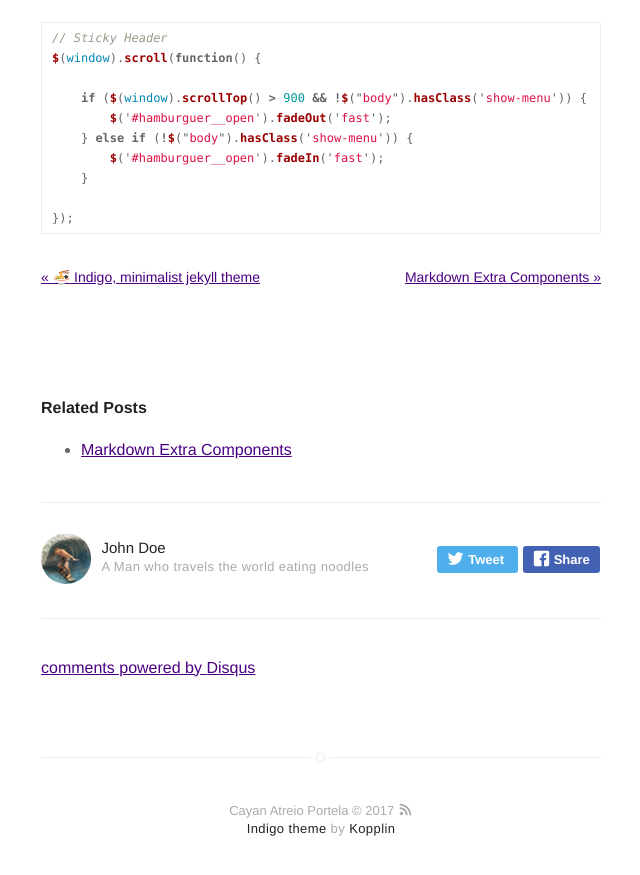
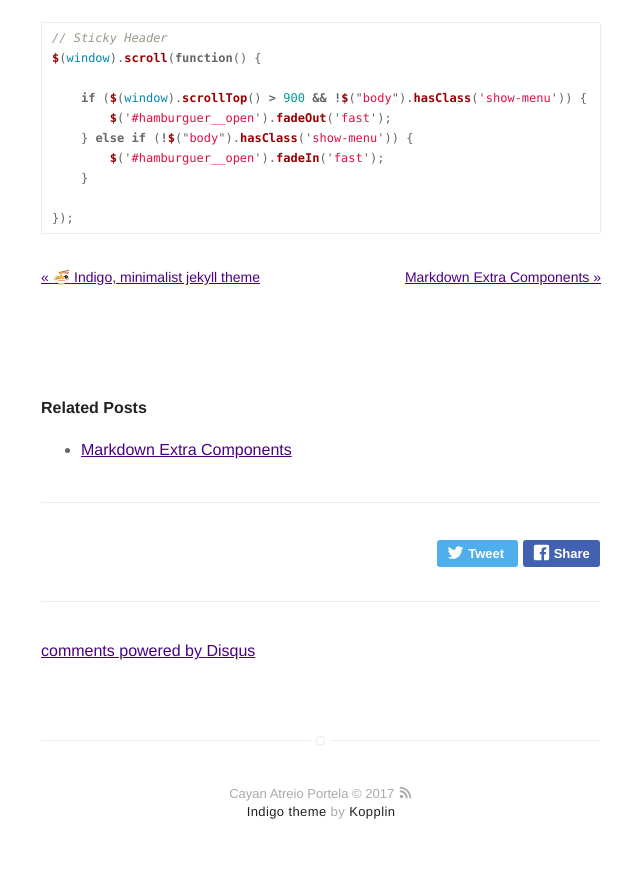
Before and after one commit to Cayan-Portela/cayan-portela.github.io, a Jekyll site: the page built from _posts/2016-02-24-markdown-common-elements.markdown, in a window 1280 px wide and 900 px high, scrolled down 5569 px. Shown: the top 875 px of the window, without its empty margins (319-959 px from the left). Built offline with Jekyll 4.4.1, drawn with Linux system fonts in a browser that asks for light colours; emoji names are drawn with the system emoji font; comment, search, counter and statistics services are not loaded; some of the changed lines change nothing that is shown.

Commit message:
Update _config.yml

```diff
--- a/_config.yml
+++ b/_config.yml
@@ -56,13 +56,13 @@ github: cayan-portela
 # vimeo: myvimeo
 email: cayanportela@hotmail.com
 
-authors:
-    johndoe:
-        name: John Doe
-        bio: A Man who travels the world eating noodles
-        external-image: false
-        picture: assets/images/perfil.jpg
-        twitter: johndoe
+#authors:
+#    johndoe:
+#        name: John Doe
+#        bio: A Man who travels the world eating noodles
+#        external-image: false
+#        picture: assets/images/perfil.jpg
+#        twitter: johndoe
 
 # do you want a larger site? change the option below
 # options: [normal, large] | default: normal
@@ -77,7 +77,7 @@ width: normal
 projects: true
 
 # if you don't need "about" or "blog", comment them out below
-about: true
+sobre: true
 blog: true
 
 # do you want to show the "read time" of the posts?
```
